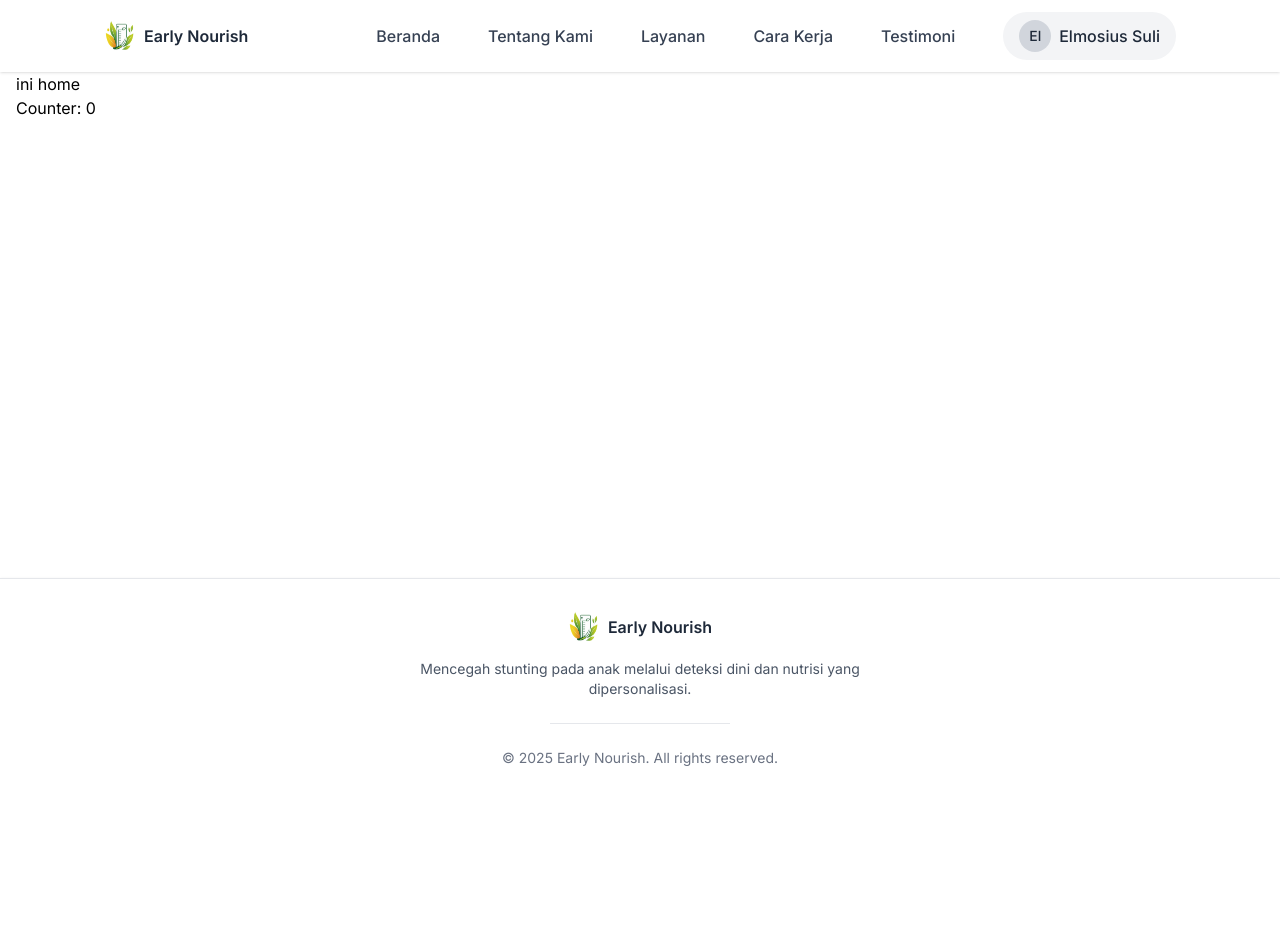
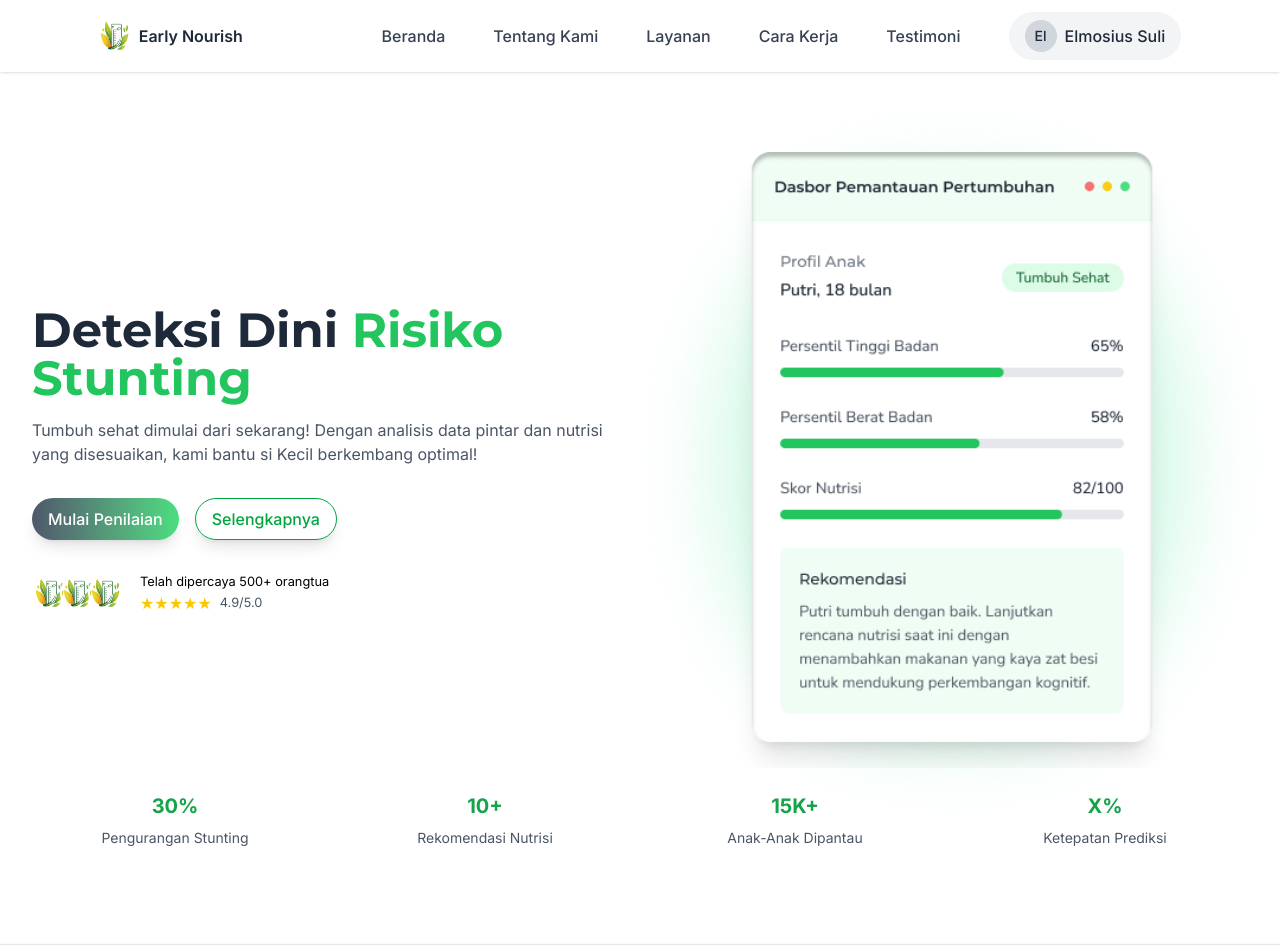
Before and after one commit to Elmosius/EarlyNourish, a Vue app in the folder front-end/: page / in a window 1280 px wide. Shown: the top 952 px of the page. Before the commit the page ends 800 px from the top, so only its background shows below. Built offline with nearby package versions, Linux system fonts and the light colour scheme.

Commit message:
updated Hero Section statistic

```diff
--- a/front-end/src/assets/main.css
+++ b/front-end/src/assets/main.css
@@ -1,9 +1,10 @@
-@import url('https://fonts.googleapis.com/css2?family=Inter:ital,opsz,wght@0,14..32,100..900;1,14..32,100..900&display=swap');
+@import url('https://fonts.googleapis.com/css2?family=Inter:ital,opsz,wght@0,14..32,100..900;1,14..32,100..900&family=Montserrat:ital,wght@0,100..900;1,100..900&display=swap');
 
 @import "tailwindcss";
 
 @theme{
     --font-inter: "Inter", sans-serif;
+    --font-montserrat: "Montserrat", sans-serif;
     --color-primary: #CEEAD9;
     --color-secondary: #22C55E;
     --color-tertiary: #16A34A;
--- a/front-end/src/components/Navbar.vue
+++ b/front-end/src/components/Navbar.vue
@@ -7,7 +7,7 @@ const isMenuOpen = ref(false);
 <template>
   <header class="bg-white shadow-sm sticky top-0 z-50">
     <div
-      class="container mx-auto py-3 flex items-center lg:gap-4 px-4 justify-between lg:justify-evenly"
+      class="container mx-auto py-3 flex items-center px-6 lg:gap-4 lg:px-0 justify-between lg:justify-evenly"
     >
       <div class="flex items-center">
         <img src="/logo.png" alt="Early Nourish" class="h-8 w-8" />
--- /dev/null
+++ b/front-end/src/components/home/HeroSection.vue
@@ -0,0 +1,106 @@
+<script setup></script>
+
+<template>
+  <section class="py-12 md:py-20 px-4">
+    <div class="grid grid-cols-1 md:grid-cols-2 gap-8 items-center">
+      <div class="order-2 md:order-1">
+        <h1
+          class="text-4xl md:text-4xl lg:text-5xl font font-bold text-gray-800 mb-4 font-montserrat"
+        >
+          Deteksi Dini <span class="text-secondary">Risiko Stunting</span>
+        </h1>
+        <p class="text-gray-600 mb-8">
+          Tumbuh sehat dimulai dari sekarang! Dengan analisis data pintar dan
+          nutrisi yang disesuaikan, kami bantu si Kecil berkembang optimal!
+        </p>
+        <div class="flex flex-row gap-4">
+          <button
+            class="bg-linear-to-r from-[#4E586B] to-[#4ADE80] hover:bg-green-700 text-white font-medium px-4 py-2 rounded-4xl transition duration-300 shadow-lg"
+          >
+            Mulai Penilaian
+          </button>
+          <button
+            class="border border-green-600 text-green-600 hover:bg-green-50 font-medium px-4 py-2 rounded-4xl transition duration-300 shadow-lg"
+          >
+            Selengkapnya
+          </button>
+        </div>
+        <div class="mt-8 flex items-center">
+          <div class="flex -space-x-2">
+            <img
+              src="/logo.png"
+              alt="User"
+              class="w-9 h-9 rounded-full border-2 border-white"
+            />
+            <img
+              src="/logo.png"
+              alt="User"
+              class="w-9 h-9 rounded-full border-2 border-white"
+            />
+            <img
+              src="/logo.png"
+              alt="User"
+              class="w-9 h-9 rounded-full border-2 border-white"
+            />
+          </div>
+          <div class="ml-4">
+            <p class="text-base">Telah dipercaya 500+ orangtua</p>
+            <div class="flex items-center">
+              <div class="flex">
+                <span v-for="i in 5" :key="i" class="text-yellow-400">★</span>
+              </div>
+              <span class="text-base ml-2 text-gray-600">4.9/5.0</span>
+            </div>
+          </div>
+        </div>
+      </div>
+
+      <div class="order-2 md:order-2 flex justify-center relative">
+        <div class="absolute oval-shadow"></div>
+        <img
+          src="../../assets/card-home-mobile.png"
+          alt="App Preview"
+          class="w-full max-w-sm md:max-w-md relative z-10"
+        />
+      </div>
+    </div>
+
+    <div class="mt-2">
+      <div class="grid grid-cols-2 md:grid-cols-4 gap-6 text-center">
+        <div class="p-4">
+          <p class="text-xl font-bold text-tertiary mb-2">30%</p>
+          <p class="text-gray-600 text-sm">Pengurangan Stunting</p>
+        </div>
+
+        <div class="p-4">
+          <p class="text-xl font-bold text-tertiary mb-2">10+</p>
+          <p class="text-gray-600 text-sm">Rekomendasi Nutrisi</p>
+        </div>
+
+        <div class="p-4">
+          <p class="text-xl font-bold text-tertiary mb-2">15K+</p>
+          <p class="text-gray-600 text-sm">Anak-Anak Dipantau</p>
+        </div>
+
+        <div class="p-4">
+          <p class="text-xl font-bold text-tertiary mb-2">X%</p>
+          <p class="text-gray-600 text-sm">Ketepatan Prediksi</p>
+        </div>
+      </div>
+    </div>
+  </section>
+</template>
+
+<style scoped>
+.oval-shadow {
+  width: 80%;
+  height: 90%;
+  background: rgba(167, 243, 208, 0.5);
+  border-radius: 50% / 60%;
+  filter: blur(40px);
+  z-index: 1;
+  top: 50%;
+  left: 50%;
+  transform: translate(-50%, -50%);
+}
+</style>
--- a/front-end/src/views/HomePage.vue
+++ b/front-end/src/views/HomePage.vue
@@ -1,11 +1,11 @@
 <script setup>
 import { useCounterStore } from "../stores/counter.js";
+import HeroSection from "../components/home/HeroSection.vue";
 const counter = useCounterStore();
 </script>
 
 <template>
-  <h1>ini home</h1>
-  <p>Counter: {{ counter.count }}</p>
+  <HeroSection />
 </template>
 
 <style scoped></style>
```
Also changed, not shown: front-end/src/assets/card-home-mobile.png (added), front-end/src/assets/card-home-tab-desktop.png (added).
